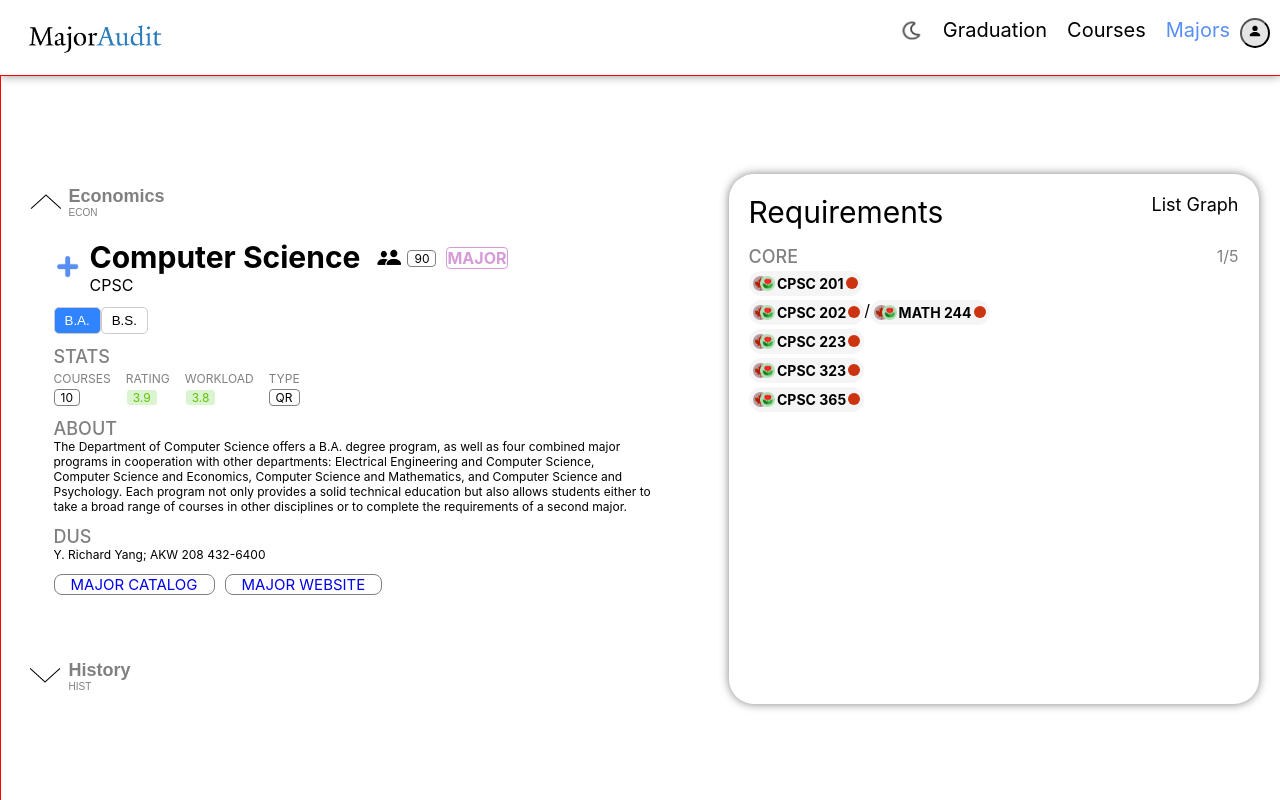
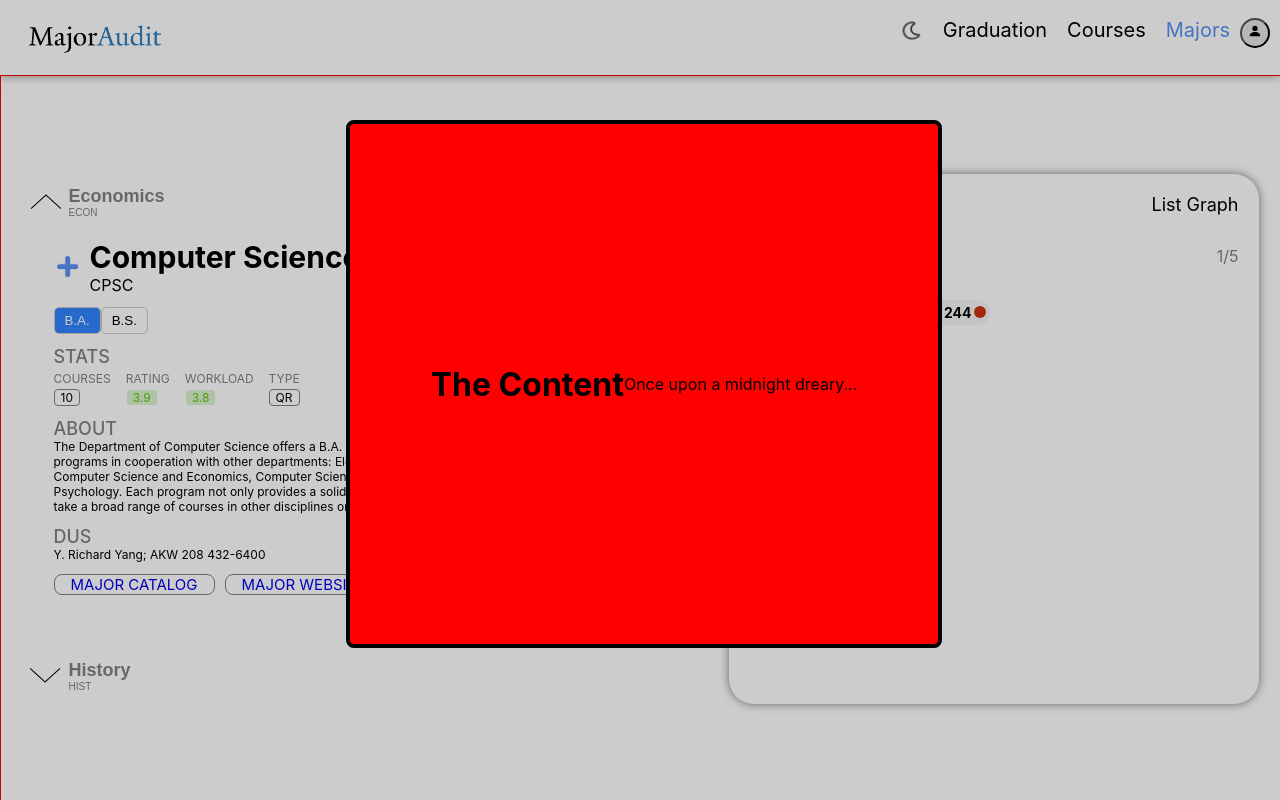
Before and after one commit to YaleComputerSociety/MajorAudit, a React (Create React App) app in the folder frontend/: page /majors in a window 1280 px wide. Built offline with nearby package versions, Linux system fonts and the light colour scheme.

Commit message:
Added a CourseModal
General CourseModal exists

```diff
--- a/frontend/src/App.tsx
+++ b/frontend/src/App.tsx
@@ -8,17 +8,19 @@ import Navbar from './navbar/NavBar';
 import Courses from './pages/Courses';
 import Graduation from './pages/Graduation';
 import Majors from './pages/Majors';
+import CourseModal from './commons/components/courses/CourseModal';
 
 function App() {
   return (
   <>
-    <Navbar/>
+    <Navbar />
     <div>
       <Routes>
         <Route path=""             element={<Graduation />} />
         <Route path="/courses"      element={<Courses/>} />
         <Route path="/majors"       element={<Majors/>}/>
       </Routes>
+      <CourseModal />
     </div>
   </>
 
--- /dev/null
+++ b/frontend/src/commons/components/courses/CourseModal.tsx
@@ -0,0 +1,28 @@
+import React from "react";
+import styles from "./CourseModal.module.css";
+
+import { Course } from "../../types/TypeCourse";
+
+export default function CourseModal() {
+  return (
+    <div style={{position: "fixed", width: "100vw", height: "100vh", backgroundColor: "rgba(0,0,0,0.2)"}}>
+        <div
+        style={{
+            position: "fixed",
+            display: "flex",
+            justifyContent: "center",
+            alignItems: "center",
+            margin: "15vh 20vh 27vw 27vw",
+            height: "65vh",
+            width: "46vw",
+            border: "4px solid black",
+            borderRadius: "8px",
+            backgroundColor: "red"
+        }}
+        >
+            <h1>The Content</h1>
+            <p>Once upon a midnight dreary...</p>
+        </div>
+    </div>
+  );
+}
```
